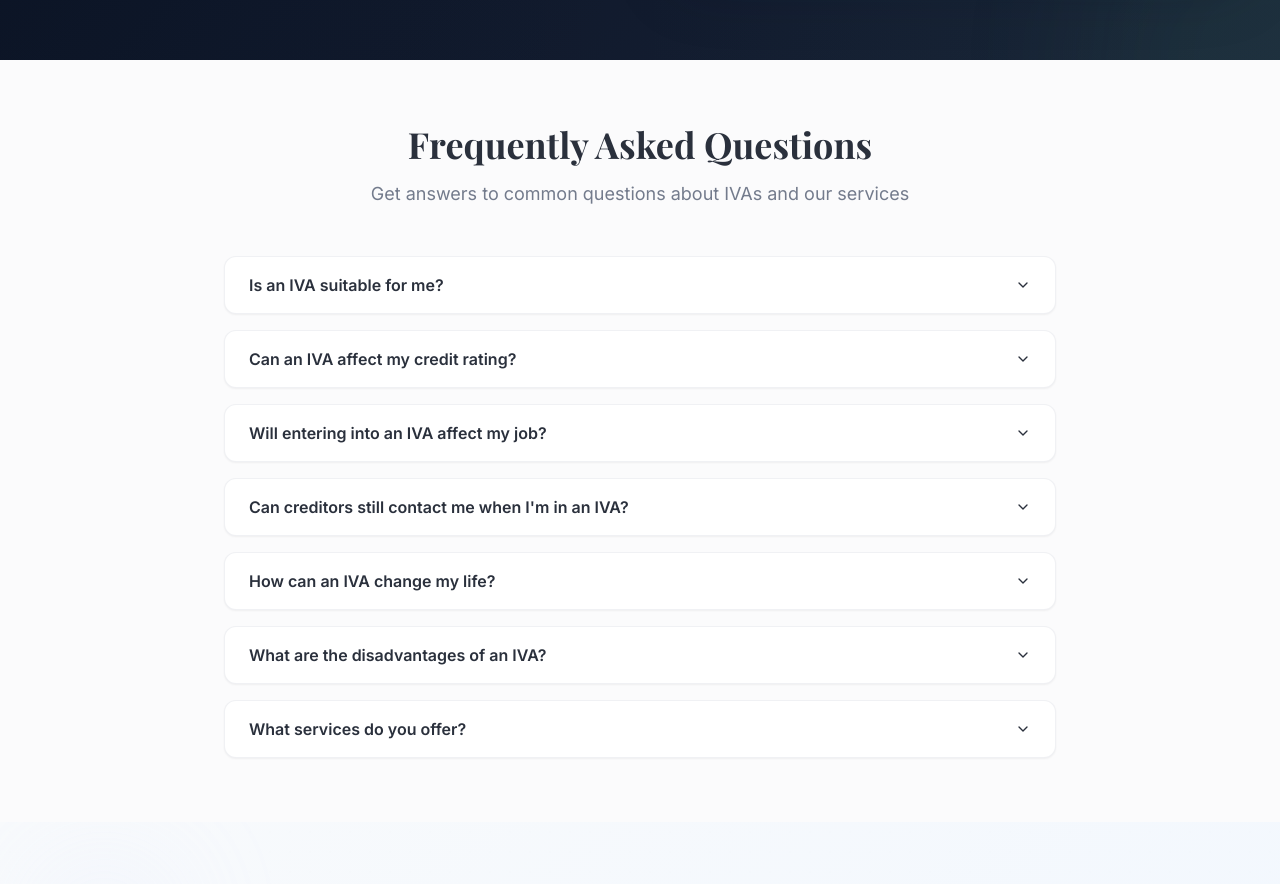
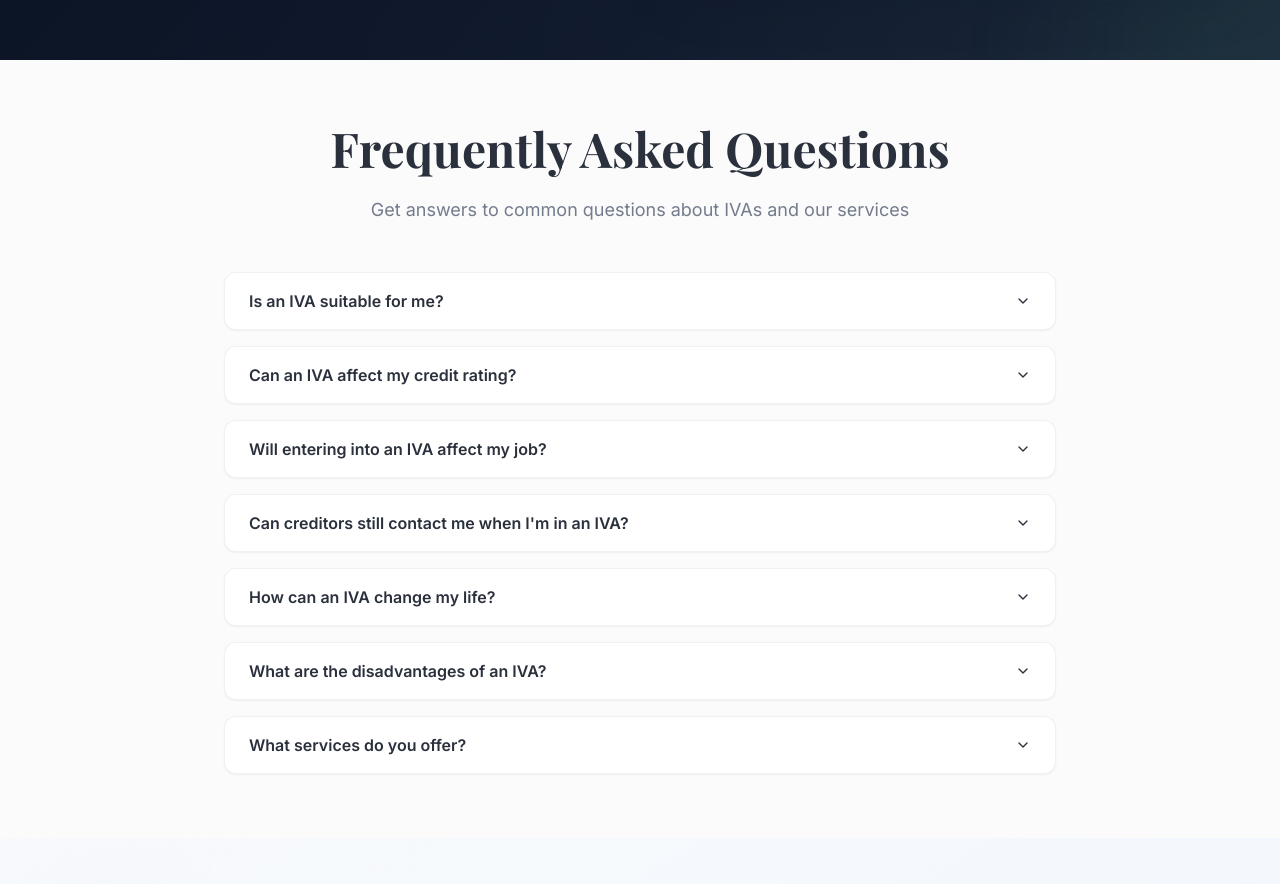
Before and after one commit to pranshuj91/peak-debt-freedom, a React (Vite) app: page / in a window 1280 px wide. Shown: the part 7200-8084 px from the top of the page. Built offline with nearby package versions, Linux system fonts and the light colour scheme.

Commit message:
Code edited in Lovable Code Editor
Edited UI in Lovable

```diff
--- a/src/components/FAQSection.tsx
+++ b/src/components/FAQSection.tsx
@@ -41,7 +41,7 @@ const FAQSection = () => {
     <section className="py-16 bg-muted/30">
       <div className="max-w-4xl mx-auto px-6 lg:px-8">
         <div className="text-center mb-12">
-          <h2 className="text-3xl md:text-4xl font-bold font-display text-foreground mb-4 text-[48px]">
+          <h2 className="text-3xl sm:text-4xl md:text-5xl font-bold font-display text-foreground mb-4 sm:mb-6">
             Frequently Asked Questions
           </h2>
           <p className="text-lg text-muted-foreground">
```
